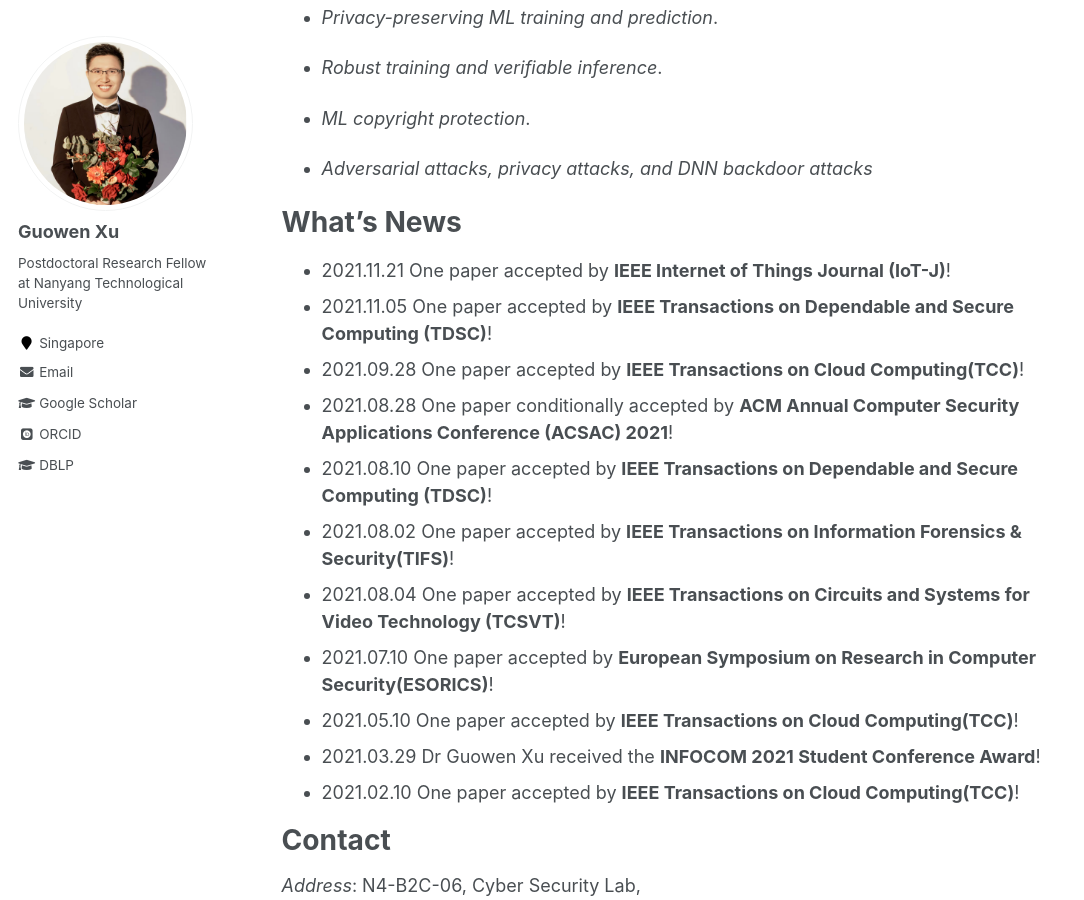
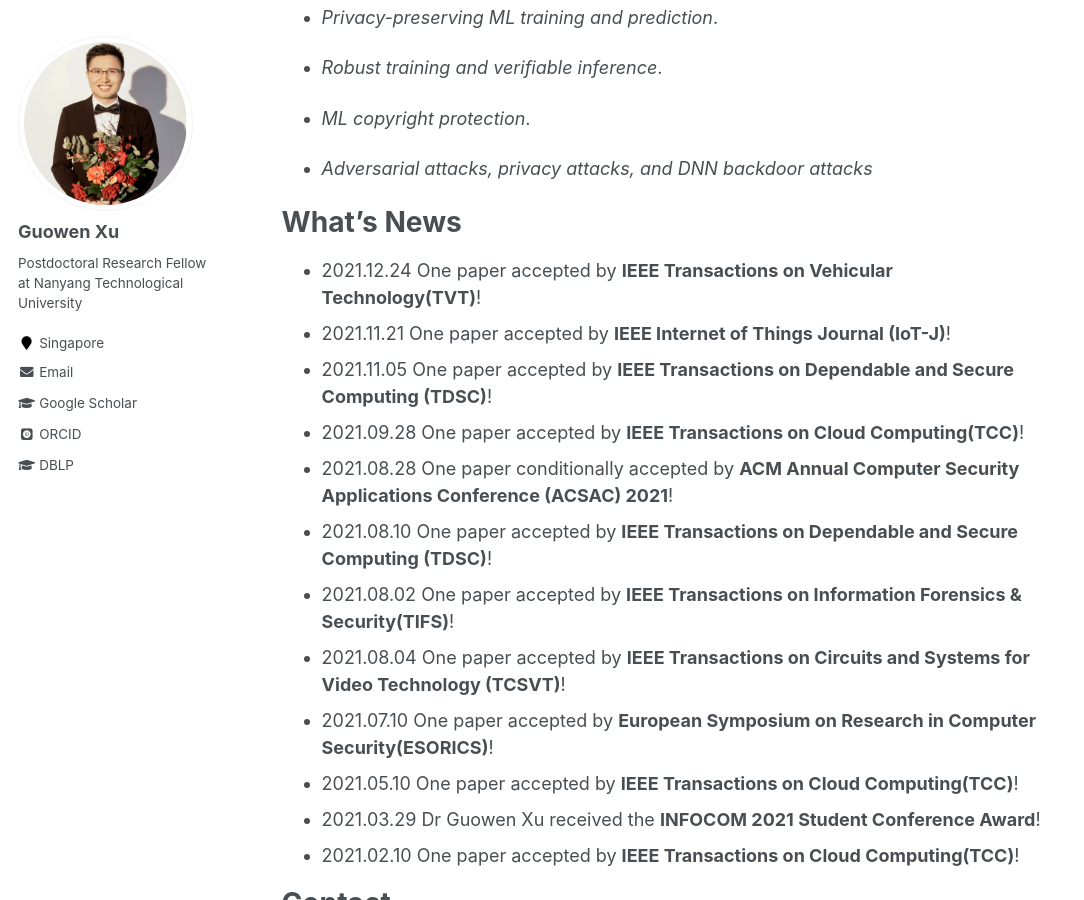
Before and after one commit to Guowen-xu/guowen-xu.github.io, a Jekyll site: the page built from _pages/about.md, in a window 1280 px wide and 900 px high, scrolled down 500 px. Shown: the whole window, without its empty margins (0-1084 px from the left). Built offline with Jekyll 4.4.1, drawn with Linux system fonts in a browser that asks for light colours; some web fonts are replaced.

Commit message:
Update about.md

```diff
--- a/_pages/about.md
+++ b/_pages/about.md
@@ -24,6 +24,7 @@ I prefer to work on applying cryptographic techniques in building secure protoco
 
 What's News
 ======
+- 2021.12.24 One paper accepted by **IEEE Transactions on Vehicular Technology(TVT)**!
 - 2021.11.21 One paper  accepted by **IEEE Internet of Things Journal (IoT-J)**!
 - 2021.11.05 One paper  accepted by **IEEE Transactions on Dependable and Secure Computing (TDSC)**!
 - 2021.09.28 One paper accepted by **IEEE Transactions on Cloud Computing(TCC)**!
```
